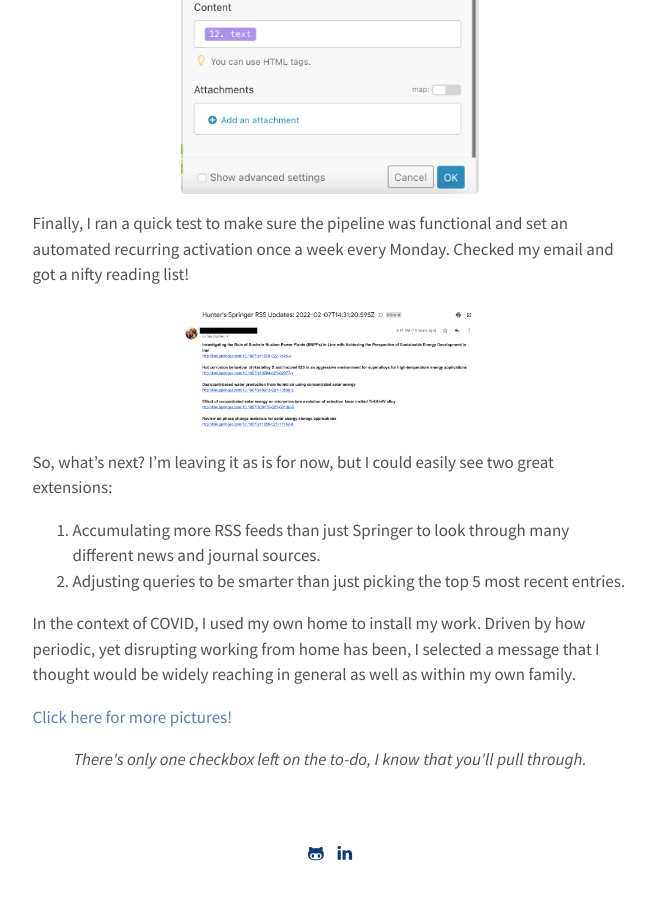
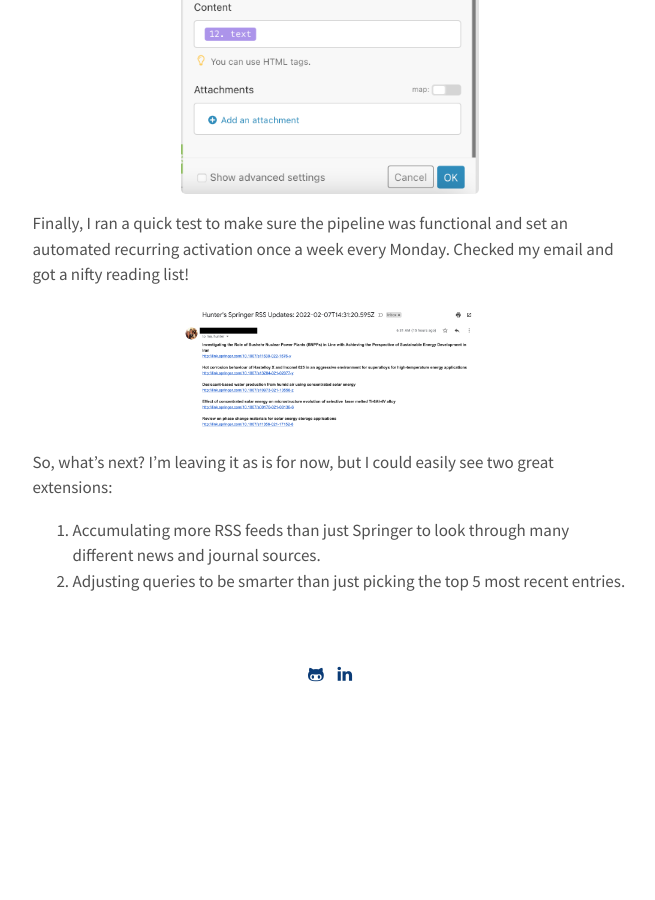
Before and after one commit to hwhaples/hwhaples.github.io, a Jekyll site: the page built from blog/_posts/2022-02-07-Integromat.md, in a window 1280 px wide and 900 px high, scrolled down 3805 px. Shown: the whole window, without its empty margins (310-965 px from the left). Built offline with Jekyll 4.4.1, drawn with Linux system fonts in a browser that asks for light colours; after the commit the page ends 4527 px from its top, so only the background shows below that.

Commit message:
Update 2022-02-07-Integromat.md

```diff
--- a/blog/_posts/2022-02-07-Integromat.md
+++ b/blog/_posts/2022-02-07-Integromat.md
@@ -51,18 +51,6 @@ So, what’s next? I’m leaving it as is for now, but I could easily see two gr
 
 1.	Accumulating more RSS feeds than just Springer to look through many different news and journal sources.
 2.	Adjusting queries to be smarter than just picking the top 5 most recent entries.
-
-
-
-
-In the context of COVID, I used my own home to install my work. Driven by how periodic, yet disrupting working from home has been, I selected a message that I thought would be widely reaching in general as well as within my own family.
-
-
-<a href="https://drive.google.com/drive/folders/1JpDboZv8ro50OMgAN9OORKLnpEj3RKpy?usp=sharing">Click here for more pictures!</a>
-
-
-
-<center><em>There's only one checkbox left on the to-do, I know that you'll pull through.</em></center>
 
 
 
```
